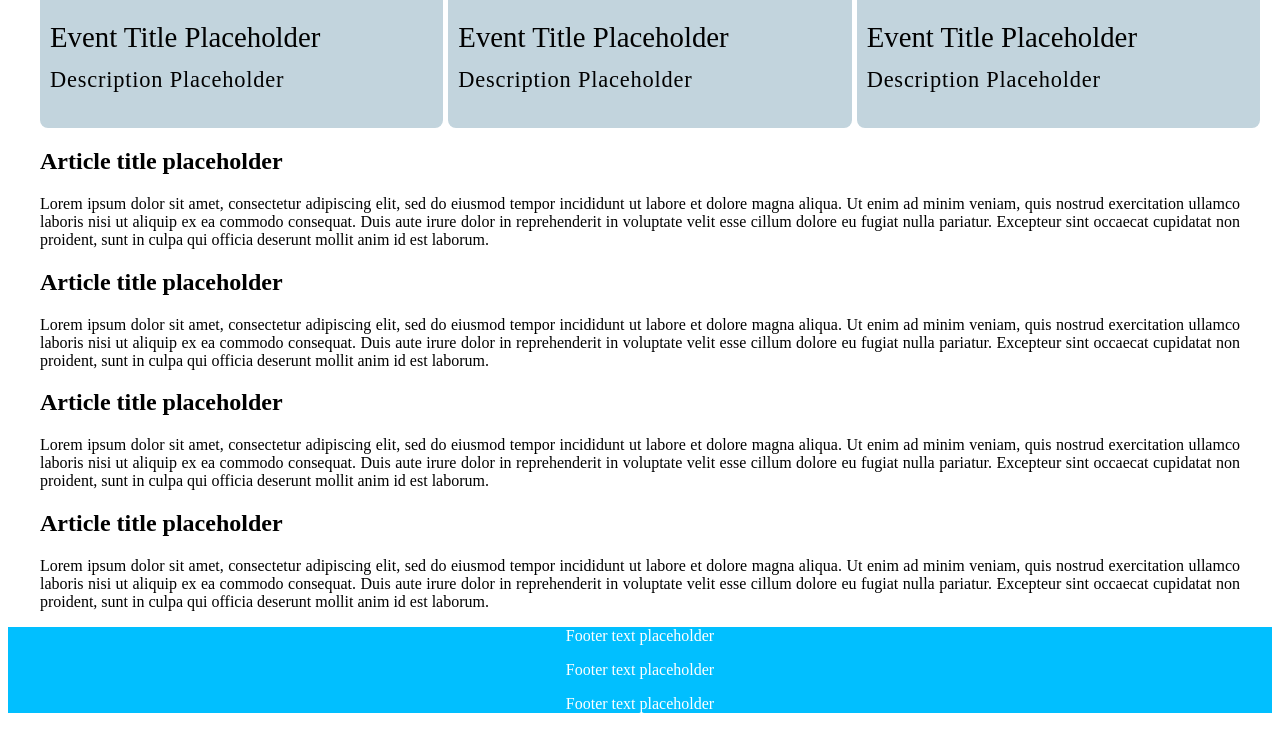
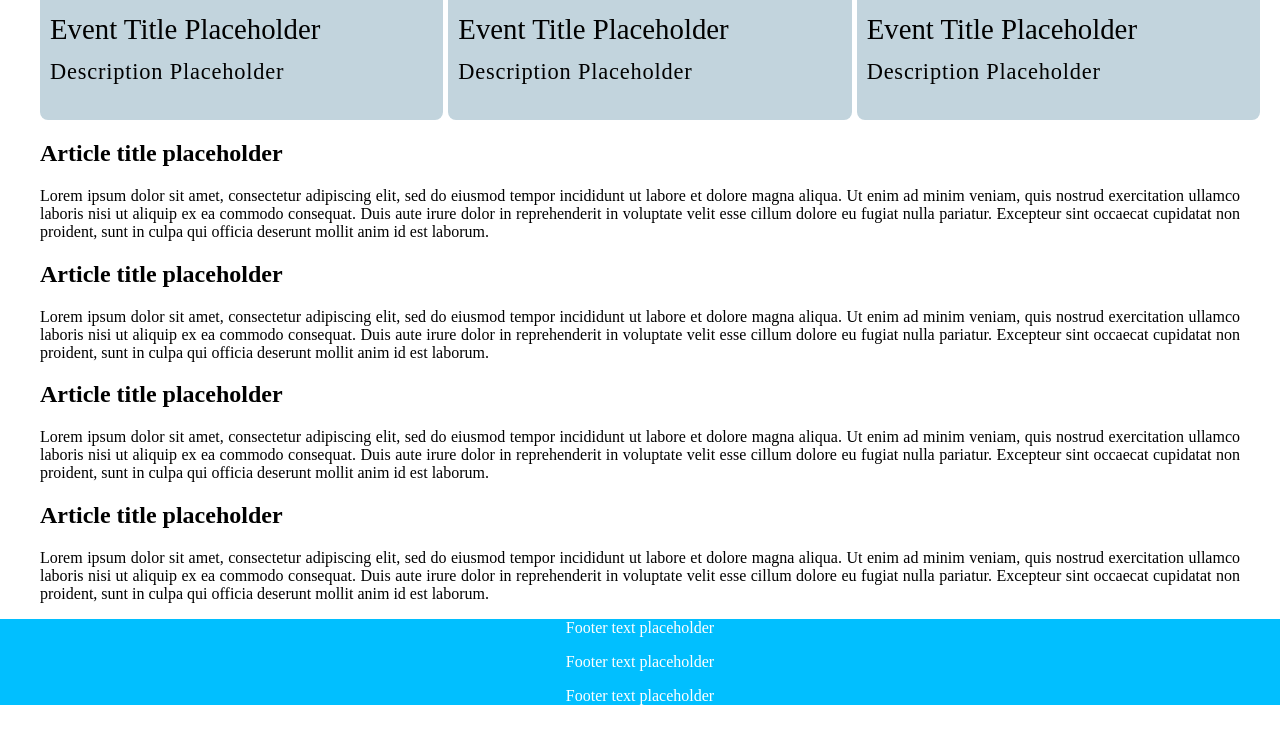
Before and after one commit to freeheart110/WebDev_Team39_AquaticEndeavour_website, a plain HTML site: page index.html in a window 1280 px wide. Shown: the part 752-1481 px from the top of the page. After the commit the page ends 1457 px from the top, so only its background shows below. Drawn offline with Linux system fonts and the light colour scheme.

Commit message:
Stick footer to bottom #6 , Remove header's margin and footer's one #1 (#7)

```diff
--- a/styles/styles.css
+++ b/styles/styles.css
@@ -1,3 +1,11 @@
+html, body {
+    margin: 0;
+    padding: 0;
+
+    /* Fix height to stick footer */
+    min-height: 100vh;
+}
+
 /* Add a black background color to the top navigation */
 .topnav {
     font-weight: bold;
@@ -114,6 +122,14 @@ footer {
     background-color: #01BFFF;
     color: white;
     text-align: center;
+
+    /* Stick footer to bottom of content */
+    position: sticky;
+    top: 100vh;
+}
+
+footer p {
+    margin-bottom: 0;
 }
 
 article a{
```
